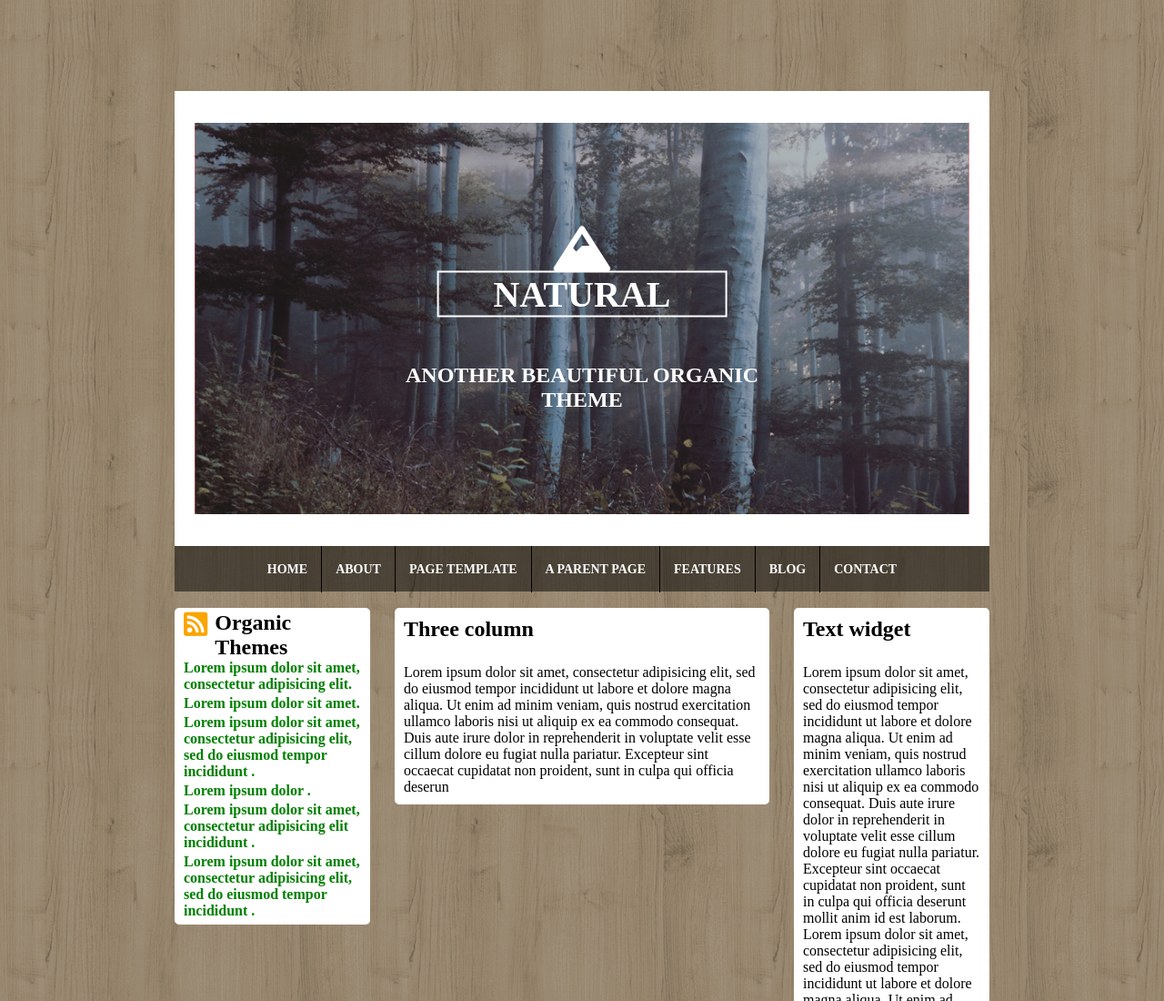
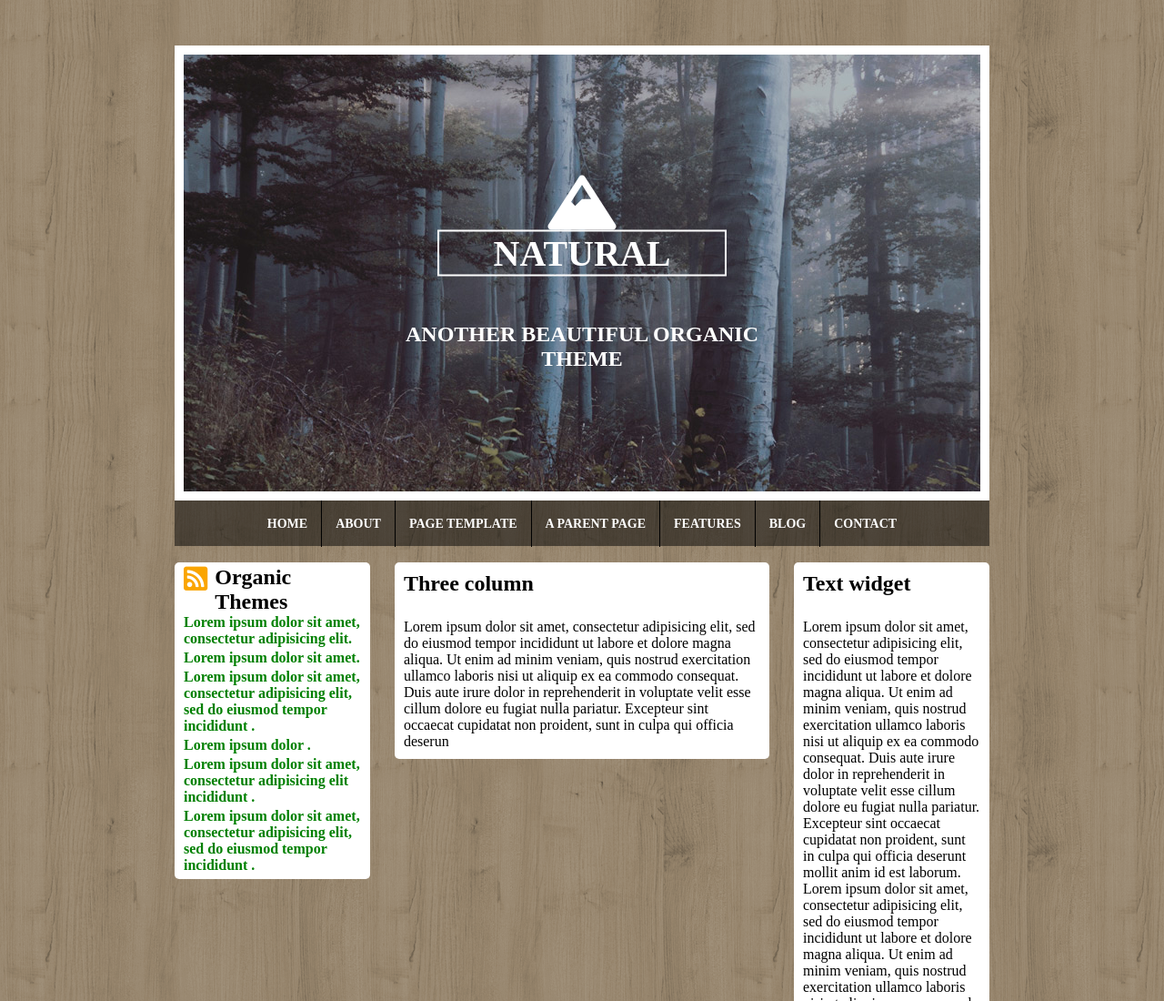
Before and after one commit to Simone978/htmlcss-wp, a plain HTML site: page index.html in a window 1280 px wide. Shown: the top 1100 px of the page at 91% size. Drawn offline with Linux system fonts and the light colour scheme.

Commit message:
modificato header, rimossa classe inutilizzata, agguinto bordo con border

```diff
--- a/css/style.css
+++ b/css/style.css
@@ -11,28 +11,26 @@ body{
 .container{
   width: 70%;
   margin: 0 auto;
-  margin-top: 100px;
+  margin-top: 50px;
 }
 
 /* sezione testata */
 
 header{
   height: 550px;
+  position: relative;
 }
 
 .header-top{
   position: relative;
   height: 500px;
-  background-color: #ffffff;
+
 }
 .header-top .logo{
   position: absolute;
-  height: 430px;
-  width: 95%;
-  top: 50%;
-  left: 50%;
-  transform: translate(-50%, -50%);
-  background-color: red;
+  height: 500px;
+  width: 100%;
+  border: 10px solid #ffffff;
   background-image: url('../img/default-header.jpg');
   background-size: cover;
   background-position: center;
@@ -59,7 +57,7 @@ header{
 
 .header-top .title i{
   display: block;
-  font-size: 50px;
+  font-size: 60px;
 }
 
 
--- a/index.html
+++ b/index.html
@@ -11,7 +11,6 @@
 
         <!-- testata -->
       <header>
-        <div class="header">
         <div class="header-top">
           <div class="logo">
             <div class="title">
@@ -34,10 +33,10 @@
             </ul>
           </nav>
         </div>
-        </div>
       </header>
       <!-- /testata -->
 
+      <!-- main -->
       <main>
         <div class="col-left float-left background-element">
           <div class="col-left-header">
@@ -77,9 +76,10 @@
             <p>Lorem ipsum dolor sit amet, consectetur adipisicing elit, sed do eiusmod tempor incididunt ut labore et dolore magna aliqua. Ut enim ad minim veniam, quis nostrud exercitation ullamco laboris nisi ut aliquip ex ea commodo consequat. Duis aute irure dolor in reprehenderit in voluptate velit esse cillum dolore eu fugiat nulla pariatur. Excepteur sint occaecat cupidatat non proident, sunt in culpa qui officia deserunt mollit anim id est laborum. Lorem ipsum dolor sit amet, consectetur adipisicing elit, sed do eiusmod tempor incididunt ut labore et dolore magna aliqua. Ut enim ad minim veniam, quis nostrud exercitation ullamco laboris nisi ut aliquip ex ea commodo consequat. Duis aute irure dolor i</p>
           </div>
         </div>
+      </main>
+      <!-- main -->
 
-      </main>
-
+      <!-- footer -->
       <footer>
         <div class="piepagina">
           <div class="credential">
@@ -98,6 +98,7 @@
           </div>
         </div>
       </footer>
+      <!-- /footer -->
 
     </div>
 
```
Lines whose indentation alone changed are shown as unchanged.
